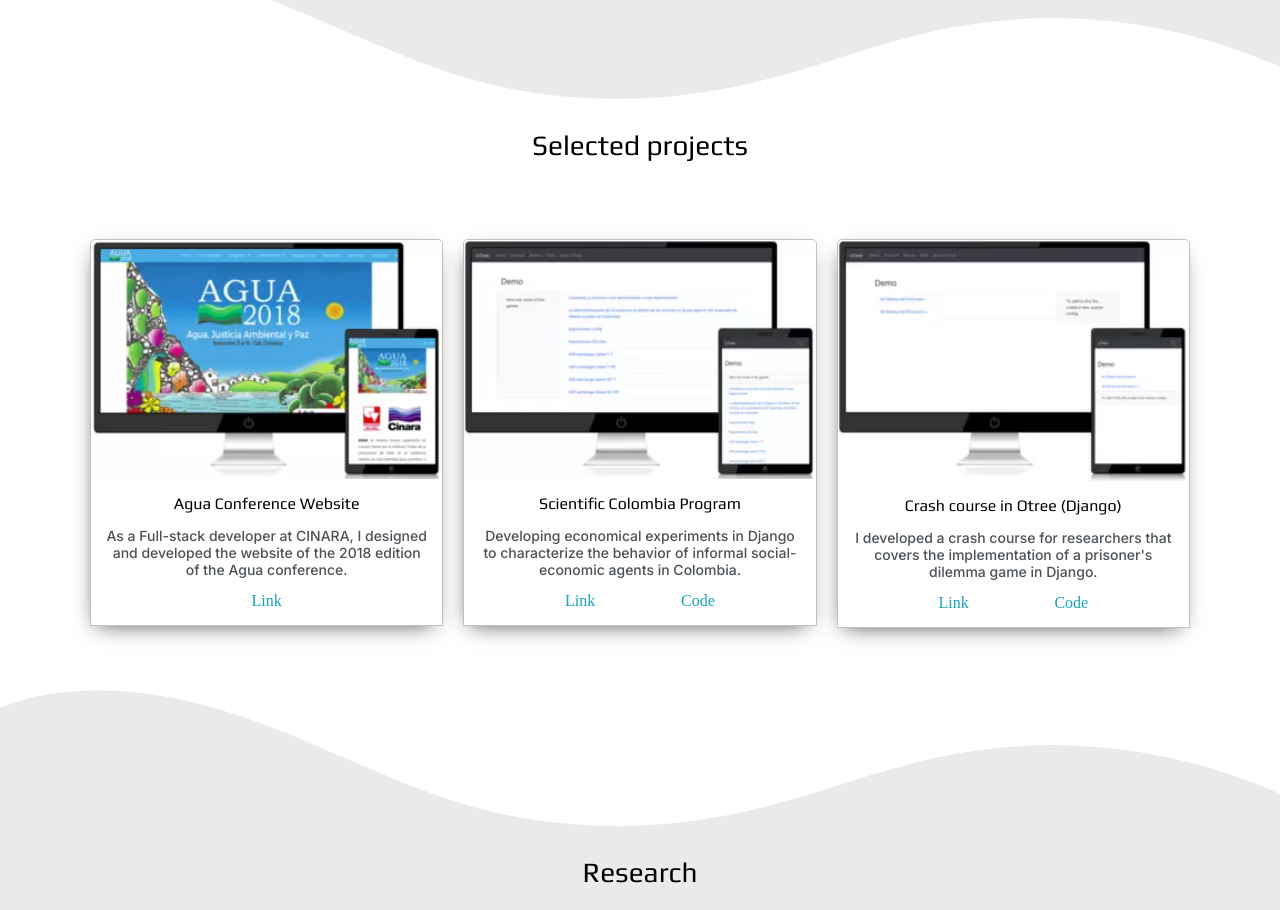
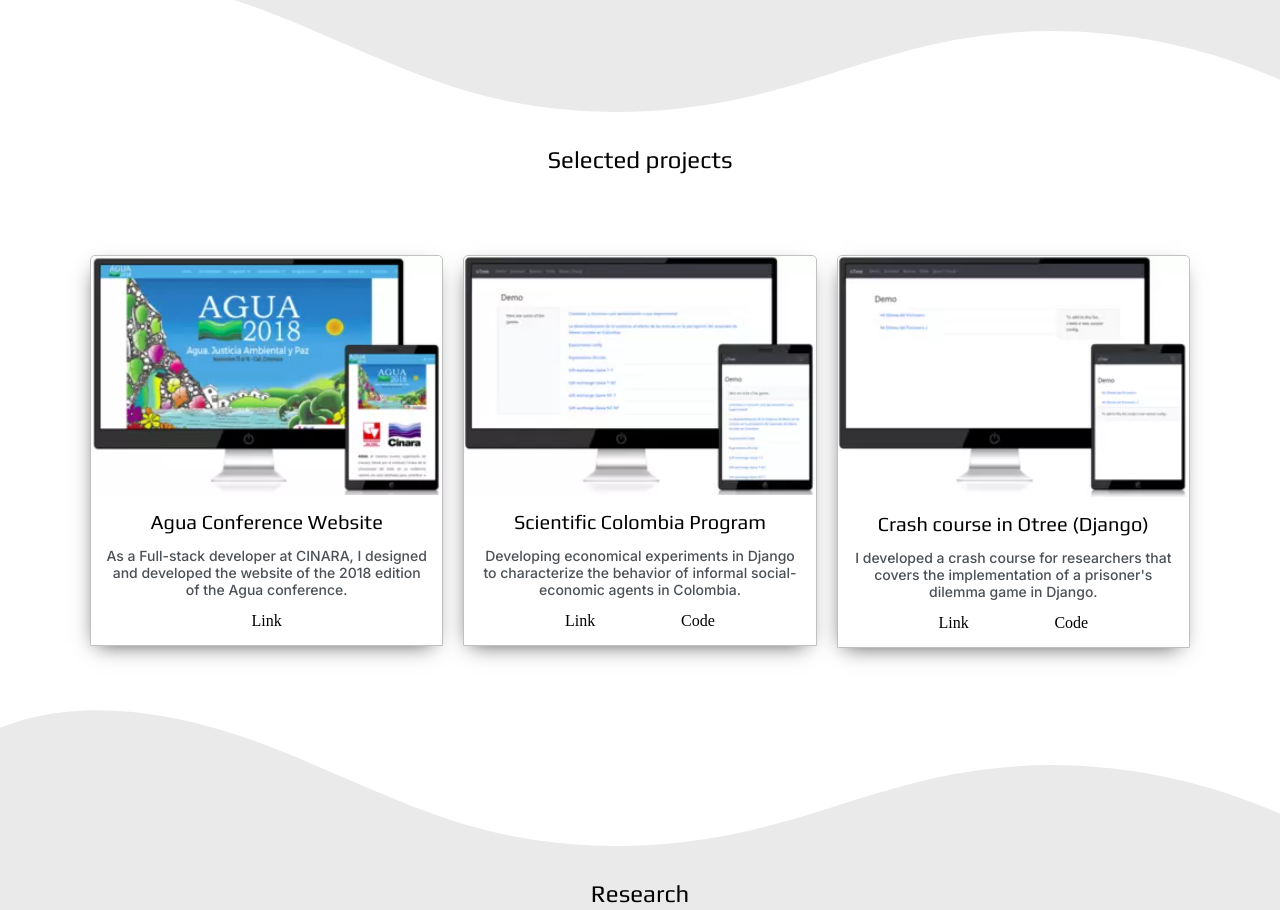
Before and after one commit to Ricardo0621/Ricardo0621.github.io, a plain HTML site: page index.html in a window 1280 px wide. Shown: the part 1600-2510 px from the top of the page. Drawn offline with nearby package versions, Linux system fonts and the light colour scheme; a script that the page names is missing; a web font is replaced by a local one.

Commit message:
Changed a-tags colors. Fixed H-tags order

```diff
--- a/index.html
+++ b/index.html
@@ -295,9 +295,9 @@
     <section class="section2">
         <div class="main-container">
             <a name="Projects"></a>
-            <h3 style="text-align: center;">
+            <h4 style="text-align: center;">
                 Selected projects
-            </h3>
+            </h4>
             <div class="projects-wrapper">
                 <div class="project-individual-div">
                     <div class="project ">
@@ -354,9 +354,9 @@
     <section class="section1">
         <div class="main-container ">
             <a name="Research"></a>
-            <h3 style="text-align: center; ">
+            <h4 style="text-align: center; ">
                 Research
-            </h3>
+            </h4>
             <div class="projects-wrapper ">
 
                 <div class="project-individual-div">
@@ -468,7 +468,7 @@
     <section class="section1">
         <div class="main-container">
             <footer>
-                <p>Made with &#10084;&#65039; by <a target="_blank" rel="noreferrer" href="https://ricardo0621.github.io/">Ricardo Diaz Rincon</a></p>
+                <p>Made with &#10084;&#65039; by <a target="_blank" rel="noreferrer" href="https://ricardo0621.github.io/">Ricardo Andres Diaz Rincon</a></p>
             </footer>
         </div>
     </section>
--- a/styles/dark.css
+++ b/styles/dark.css
@@ -9,4 +9,5 @@
     --previewBackground: #192734cc;
     --buttonColor: #17a2b8;
     --menuBackgroundColor: #1b2936e6;
+    --aTagColor: #17a2b8;
 }
--- a/styles/main.css
+++ b/styles/main.css
@@ -10,6 +10,7 @@
     --previewBackground: #fbf9f3cc;
     --buttonColor: #000000;
     --menuBackgroundColor: #ebebebe6;
+    --aTagColor: #0c5460;
 }
 
 
@@ -58,7 +59,7 @@ h4 {
 }
 
 h5 {
-    font-size: 16px;
+    font-size: 20px;
 }
 
 h6 {
@@ -171,7 +172,7 @@ textarea {
 
 a {
     text-decoration: none;
-    color: #17a2b8;
+    color: var(--aTagColor);
 }
 
 ul {
@@ -490,6 +491,10 @@ ul {
     justify-content: space-evenly;
 }
 
+.project-links a {
+    color: #000000;
+}
+
 
 /* .project-individual-div {
     background-color: #ffffff;
--- a/styles/purple.css
+++ b/styles/purple.css
@@ -9,4 +9,5 @@
     --previewBackground: #1d1520cc;
     --buttonColor: #8534a3;
     --menuBackgroundColor: #633c6ce6;
+    --aTagColor: #f7dfff;
 }
--- a/styles/red.css
+++ b/styles/red.css
@@ -6,7 +6,8 @@
     --secondWebpageColor: #a73738;
     --mainPreviewLinesColor: #f03d49;
     --themeDotBorder: #ffffff;
-    --previewBackground: #b34545;
+    --previewBackground: #ab3434;
     --buttonColor: #d81b1b;
     --menuBackgroundColor: #7e2e2ee6;
+    --aTagColor: #0f0505;
 }
```
